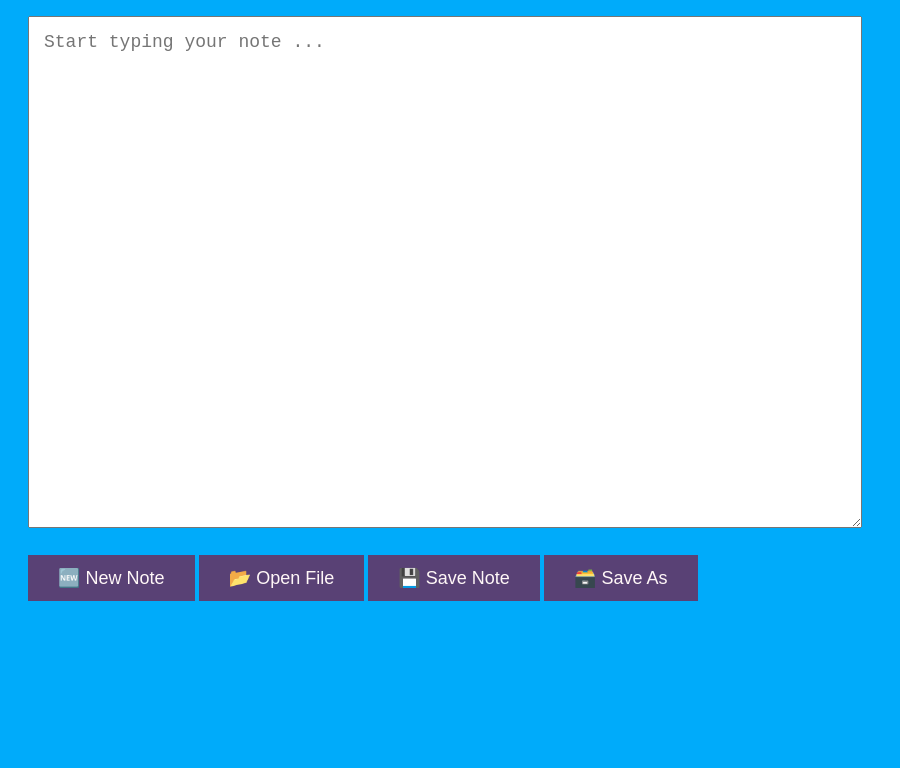
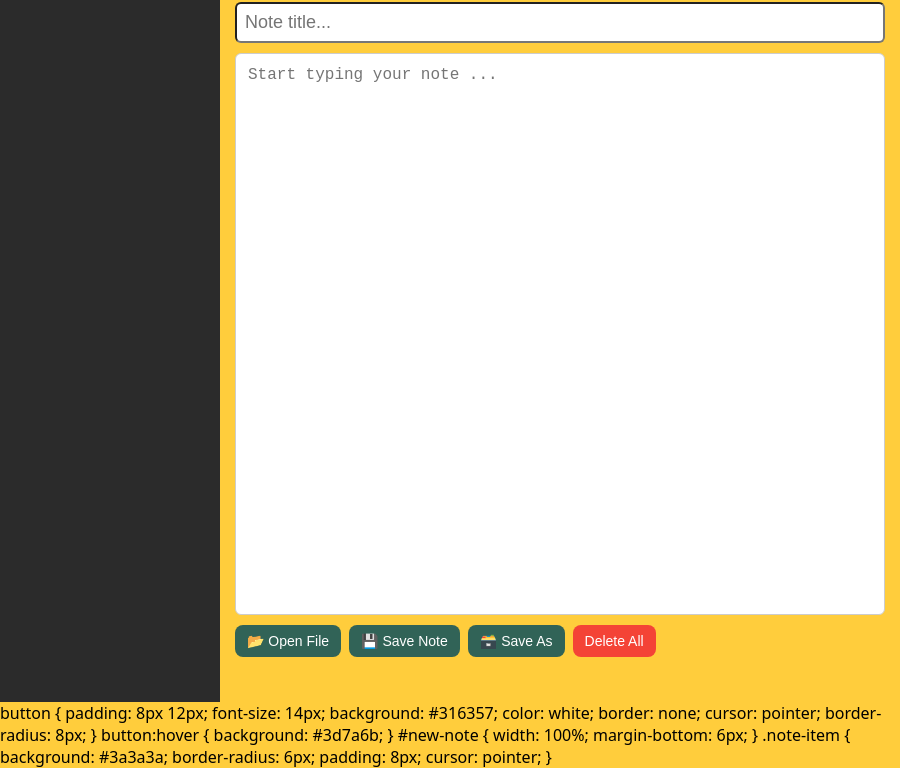
Before and after one commit to swastikaa303/my-quick-note-takeer, an Electron app: page index.html in a window 900 px wide. Shown: the part 98-866 px from the top of the page. Before the commit the page ends 800 px from the top, so only its background shows below. Drawn offline with Linux system fonts and the light colour scheme; no server answers.

Commit message:
Add files via upload

```diff
--- a/index.html
+++ b/index.html
@@ -1,30 +1,124 @@
 <!DOCTYPE html>
 <html>
 <head>
-        <meta charset ="UTF-8">
-        <title> QUICK NOTE TAKER</title>
+    <meta charset="UTF-8">
+    <title>QUICK NOTE TAKER</title>
+
     <style>
+        * {
+            box-sizing: border-box;
+            margin: 0;
+            padding: 0;
+        }
+
         body {
             font-family: system-ui;
-                padding: 20px;
-                background: #00abfa;
+            background: #ffcd3c;
+            height: 100vh;
+        }
+
+        #app {
+            display: flex;
+            height: 100vh;
+        }
+
+        #sidebar {
+            width: 220px;
+            background: #2b2b2b;
+            color: white;
+            display: flex;
+            flex-direction: column;
+            padding: 10px;
+            gap: 8px;
+        }
+
+        #note-list {
+            flex: 1;
+            overflow-y: auto;
+            display:flex;
+            flex-direction:column;
+            padding:10px;
+            gap:8px;
+        }
+
+        #editor {
+            flex: 1;
+            padding: 15px;
+            display: flex;
+            flex-direction: column;
+            gap:10px;
+        }
+
+        #note-title {
+            padding: 8px;
+            font-size: 18px;
+            border:1 px solid #ccc;
+            border-radius:6px;
+        }
+
+        textarea {
+            flex:1;
+            font-size:16px;
+            padding:12px;
+            resize:none;
+            border:1px solid #ccc;
+            border-radius:6px;
+        }
+
+        #toolbar {
+            display: flex;
+            gap: 8px;
+        }
+
+       button {
+        padding: 8px 12px;
+        font-size: 14px;
+        background: #316357;
+        color: white;
+        border: none;
+        cursor: pointer;
+        border-radius: 8px;
 
 }
-            textarea{
-                width: 95%;
-                height:60vh;
-                font-size: 18px;
-                padding :15px;
+
+button:hover { background:#3d7a6b; }
+
+#new-note { width: 100%; margin-bottom: 6px; }
+
+.note-item {
+    background: #3a3a3a;
+    border-radius: 6px;
+    padding: 8px;
+    cursor: pointer;
 
 }
-            button {
-                padding: 12px  30px ;
-                font-size: 18px;
-                background: #594175;
-                color: rgb(255, 247, 247);
+.note-item:hover { background: #4a4a4a; }
+
+.note-item.active { background: #316357; }
+
+.note-item-title {
+    font-size: 13px;
+    font-weight: bold;
+    white-space: nowrap;
+    overflow: hidden;
+    text-overflow: ellipsis;
+}
+
+.note-item-date { font-size: 11px; color:
+
+#aaa; margin-top: 3px; }
+
+.note-item-delete {
+    background: transparent;
+    color: #ff6b6b;
     border: none;
-                cursor:pointer;
+    font-size: 12px;
+    float: right;
+    padding: 0;
+    cursor: pointer;
 }
+
+#save_status { font-size: 13px; color: Igray; }
 
         .celebration {
             position: fixed;
@@ -50,17 +144,76 @@
         }
     </style>
 </head>
+
 <body>
-        <h1>Quick Note Taker </h1>
+
+    <div id="app">
+
+        <!-- Sidebar -->
+        <div id="sidebar">
+            <button id="new-note">🆕 New Note</button>
+            <div id="note-list"></div>
+        </div>
+
+        <!-- Editor -->
+        <div id="editor">
+            <h1>Quick Note Taker</h1>
+            <br>
+            <input type="text" id="note-title" placeholder="Note title...">
             <textarea id="note" placeholder="Start typing your note ..."></textarea>
-        <br><br>
-        <button id="new-note">🆕 New Note</button>
+            <div id="toolbar">
                 <button id="open-file">📂 Open File</button>
                 <button id="save">💾 Save Note</button>
                 <button id="save-as">🗃️ Save As</button>
-        <p id="save_status" style="color: gray; font-size: 14px;"></p>
+                <button id="deleteBtn" style="background:#f44336;">Delete All</button>
+            </div>
+
+            <p id="save_status" style="color: gray; font-size: 14px; margin-top: 10px;"></p>
+
             <div id="starContainer"></div>
             <div id="celebration" class="celebration" aria-live="assertive" role="status"></div>
+        </div>
+
+    </div>
+
     <script src="renderer.js"></script>
+
 </body>
 </html>
+
+
+button {
+
+padding: 8px 12px;
+
+font-size: 14px;
+
+background: #316357;
+
+color: white;
+
+border: none;
+
+cursor: pointer;
+
+border-radius: 8px;
+
+}
+
+button:hover { background:
+
+#3d7a6b; }
+
+#new-note { width: 100%; margin-bottom: 6px; }
+
+.note-item {
+
+background: #3a3a3a;
+
+border-radius: 6px;
+
+padding: 8px;
+
+cursor: pointer;
+
+}
--- a/renderer.js
+++ b/renderer.js
@@ -5,6 +5,7 @@
         const saveBtn = document.getElementById('save');
         const saveAsBtn = document.getElementById('save-as');
         const openFileBtn = document.getElementById('open-file');
+        const deleteBtn=document.getElementById('deleteBtn');
         const newNoteBtn = document.getElementById('new-note');
         const statusEl = document.getElementById('save_status');
         const celebration = document.getElementById('celebration');
@@ -92,6 +93,20 @@
             }
         });
 
+        deleteBtn.addEventListener('click',async()=>{
+            if(confirm('Really delete All notes?This cannot be undone!')){
+                try{
+                    await window.electronAPI.deleteNote();
+                    textarea.value='';
+                    lastSavedText='';
+                    statusE1.textContent='All notes deleted!';
+                    statusE1.style.color='red';
+                }catch(err){
+                    alert('Delete failed!');
+                }
+            }
+        });
+
         openFileBtn.addEventListener('click', async () => {
             try {
                 console.log('Open File button clicked');
```
Lines whose indentation alone changed are shown as unchanged.
